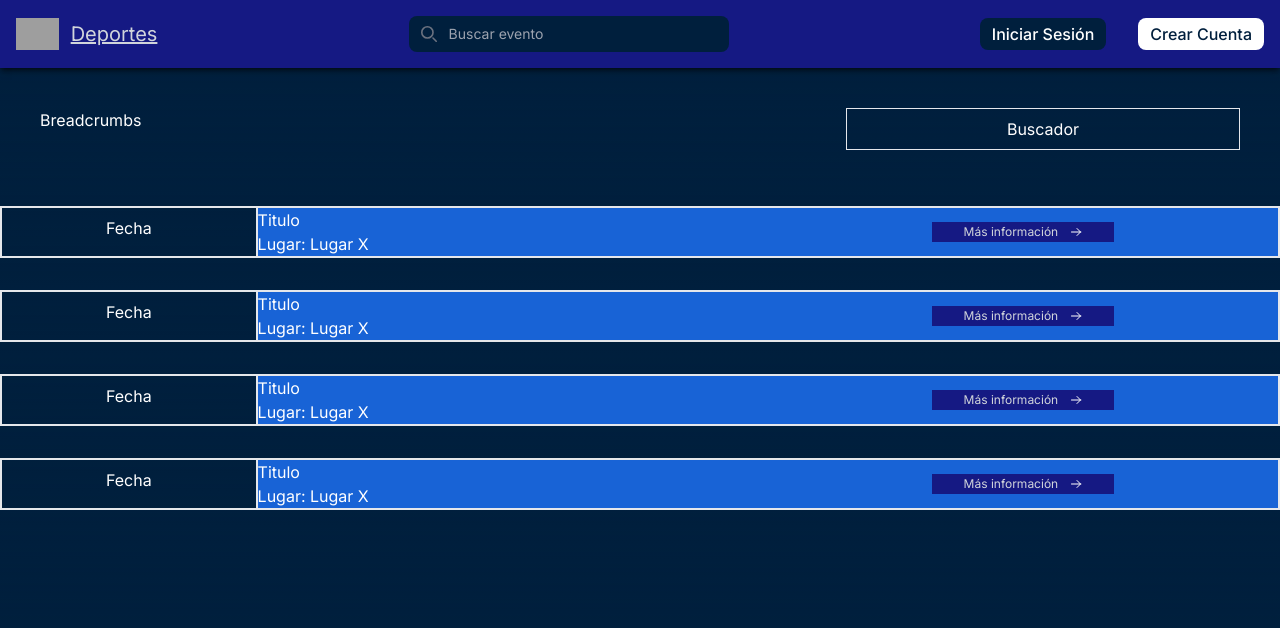
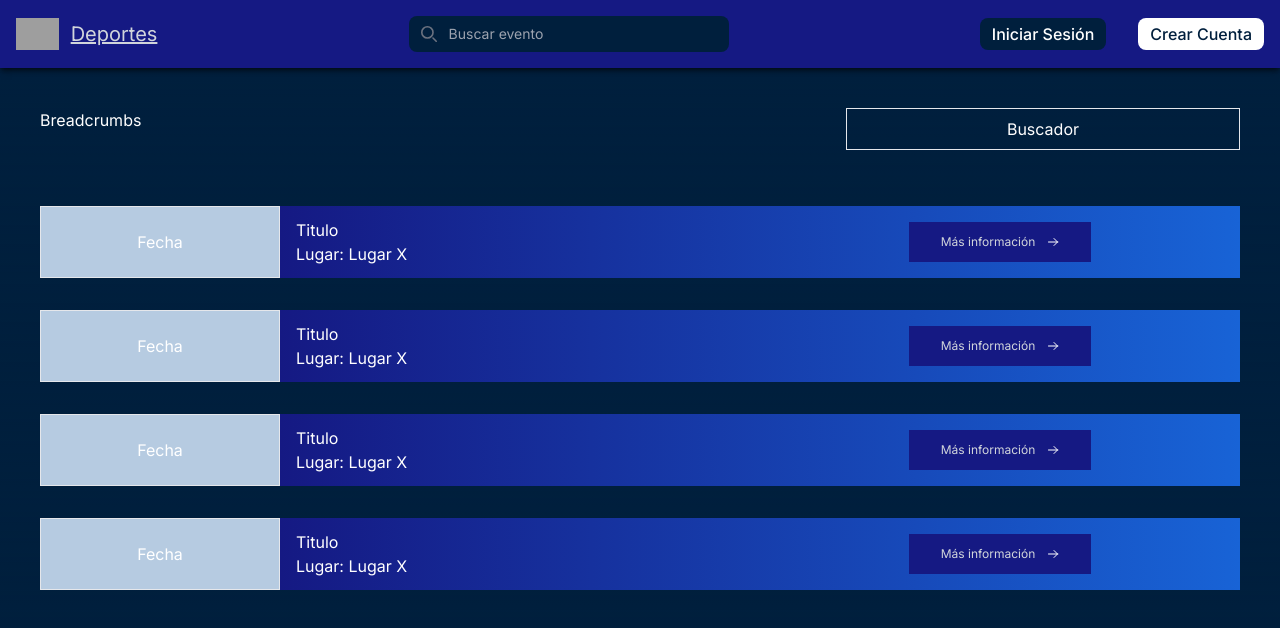
Before and after one commit to NahuelNGomez/Medalgram, a Next.js app in the folder src/frontend/medalgram/: page /sports/1/events in a window 1280 px wide. Shown: the top 628 px of the page. Built offline with nearby package versions, Linux system fonts and the light colour scheme; grey boxes are pictures that could not be loaded.

Commit message:
finish previewEvents

```diff
--- a/src/frontend/medalgram/src/app/sports/[id]/events/page.tsx
+++ b/src/frontend/medalgram/src/app/sports/[id]/events/page.tsx
@@ -19,7 +19,5 @@ export default function Page({params: {id}}: SportProps) {
             <PreviewEvent/>
             <PreviewEvent/>
         </main>
-
-
     );
 }
--- a/src/frontend/medalgram/src/components/PreviewEvent.tsx
+++ b/src/frontend/medalgram/src/components/PreviewEvent.tsx
@@ -3,16 +3,16 @@ import Link from "next/link";
 export default function PreviewEvent(){
 
     return (
-        <main className="flex flex-wrap border w-full my-4">
-            <div className="border w-1/5 py-2 flex align-content justify-center">Fecha</div>
-            <div className="border bg-dark2 w-4/5 text-white grid grid-cols-2">
-                <div className="col-span-1 flex flex-wrap flex-col">
+        <main className="flex flex-wrap w-full my-4 px-10">
+            <div className="border bg-dark3 w-1/5 py-2 flex align-content justify-center items-center">Fecha</div>
+            <div className="bg-dark2 w-4/5 text-white grid grid-cols-2 bg-gradient-to-r from-dark1 to-dark2">
+                <div className="col-span-1 flex flex-wrap flex-col justify-center pl-4 ">
                     <p>Titulo</p>
                     <p>Lugar: Lugar X</p>
                 </div>
-                <div className="flex justify-center items-center">
+                <div className="flex justify-center items-center py-4">
                 <Link href={`/`} className="nav-link link-body-emphasis active" aria-current="page">
-                    <div className="flex flex-wrap justify-center items-center px-8 py-0.5 text-xs text-gray-300 text-xl bg-dark1">Más información
+                    <div className="flex flex-wrap justify-center items-center px-8 py-3 text-xs text-gray-300 text-xl bg-dark1">Más información
                         <svg className="pl-3 w-6 text-white" fill="none" viewBox="0 0 24 24"  stroke="currentColor">
                             <path strokeLinecap="round" strokeLinejoin="round" strokeWidth="2" d="M14 5l7 7m0 0l-7 7m7-7H3" />
                         </svg>
```
